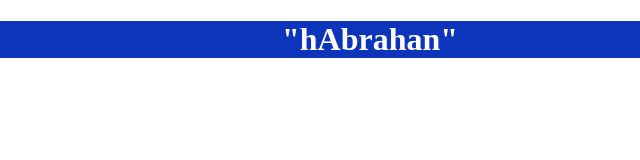
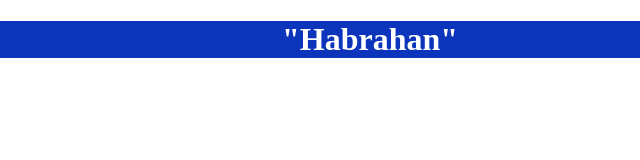
Before and after one commit to AlanMijael/examen, a plain HTML site: page index.html in a window 1280 px wide. Shown: the full height of the page, 270-910 px from the left. Drawn offline with Linux system fonts and the light colour scheme.

Commit message:
Update index.html

```diff
--- a/index.html
+++ b/index.html
@@ -7,6 +7,6 @@
     <title>Document</title>
 </head>
 <body>
-    <div class="no"><h1>"hAbrahan"</h1></div>
+    <div class="no"><h1>"Habrahan"</h1></div>
 </body>
 </html>
```
